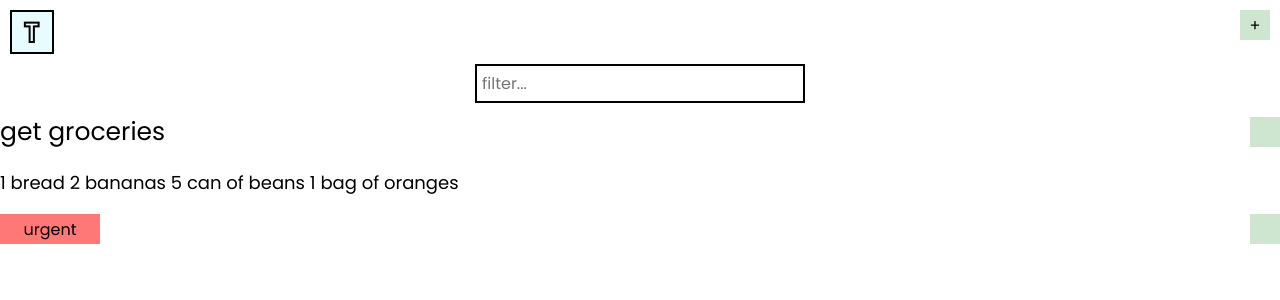
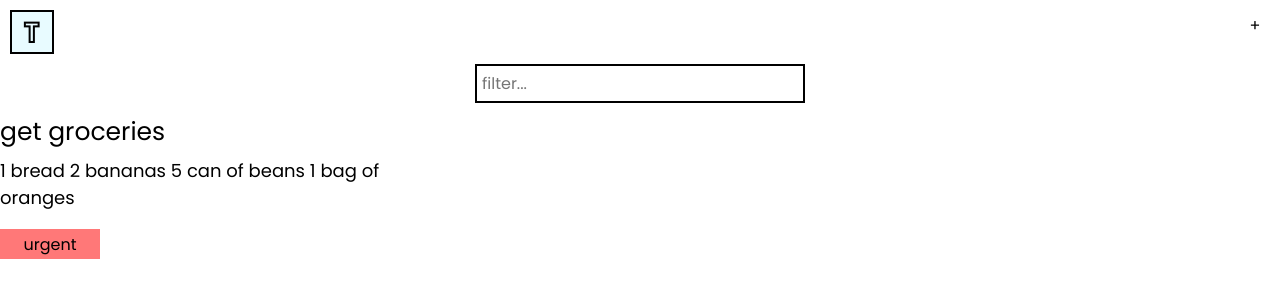
Before and after one commit to colorlessenergy/task-management, a Next.js app: page / in a window 1280 px wide. Shown: the top 300 px of the page. Built offline with nearby package versions, Linux system fonts and the light colour scheme.

Commit message:
add card style

```diff
--- a/styles/module.scss
+++ b/styles/module.scss
@@ -3,8 +3,6 @@
 .square {
     height: 30px;
     width: 30px;
-
-    background-color: $green;
 }
 
 body.modal-is-open {
@@ -24,3 +22,12 @@ input[name=tags]:checked + .tag {
     min-height: 40px;
     min-width: 120px;
 }
+
+.card {
+    max-width: 400px;
+    min-height: 200px;
+}
+
+.card__text {
+    margin-top: 6px;
+}
```
